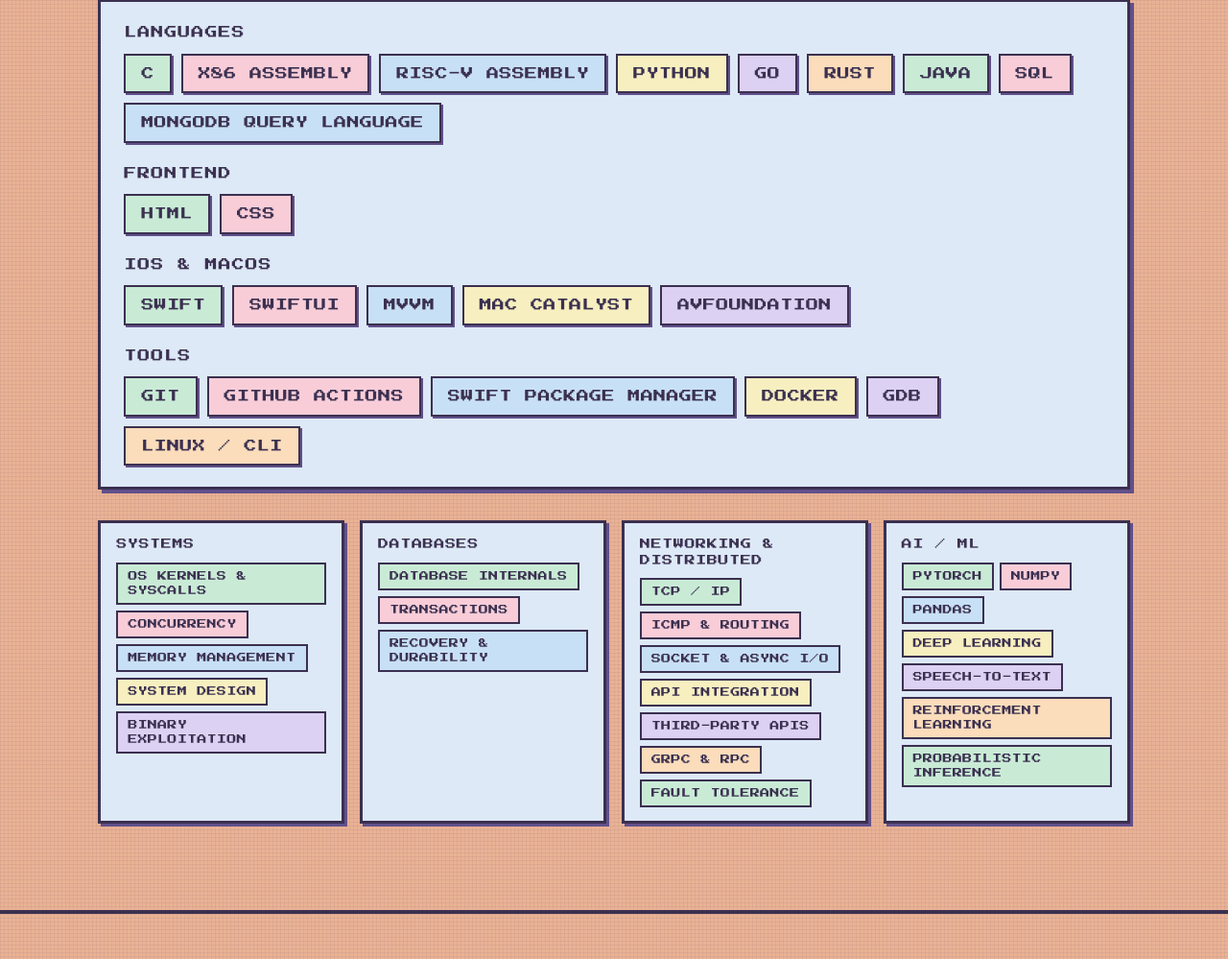
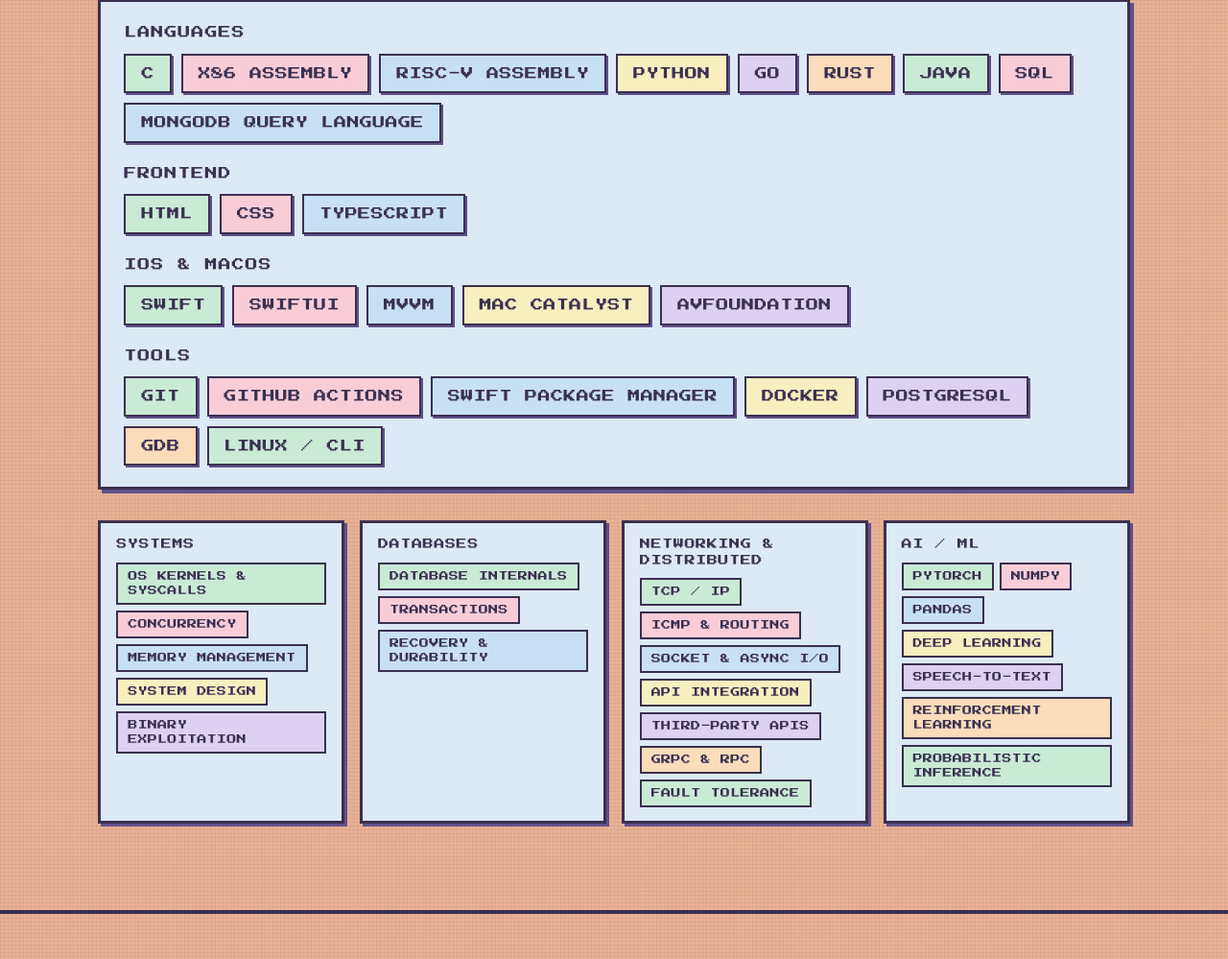
Before and after one commit to joseph-rojas-chavez/joseph-rojas-chavez.github.io, a plain HTML site: page index.html in a window 1280 px wide. Shown: the part 1432-2431 px from the top of the page at 96% size. Drawn offline with Linux system fonts and the light colour scheme.

Commit message:
new skills added

```diff
--- a/index.html
+++ b/index.html
@@ -1521,6 +1521,7 @@
         <div class="skill-tags skill-tags--prominent">
           <span class="tag">HTML</span>
           <span class="tag">CSS</span>
+          <span class="tag">TypeScript</span>
         </div>
       </div>
       <div class="skill-tag-group">
@@ -1540,6 +1541,7 @@
           <span class="tag">GitHub Actions</span>
           <span class="tag">Swift Package Manager</span>
           <span class="tag">Docker</span>
+          <span class="tag">PostgreSQL</span>
           <span class="tag">GDB</span>
           <span class="tag">Linux / CLI</span>
         </div>
@@ -2220,8 +2222,8 @@
         <div class="project-tags">
           <span class="tag">Hatchet</span>
           <span class="tag">PostgreSQL</span>
+          <span class="tag">TypeScript</span>
           <span class="tag">Docker</span>
-          <span class="tag">TypeScript</span>
           <span class="tag">Bun</span>
           <span class="tag">ETL</span>
           <span class="tag">PDF Extraction</span>
```
